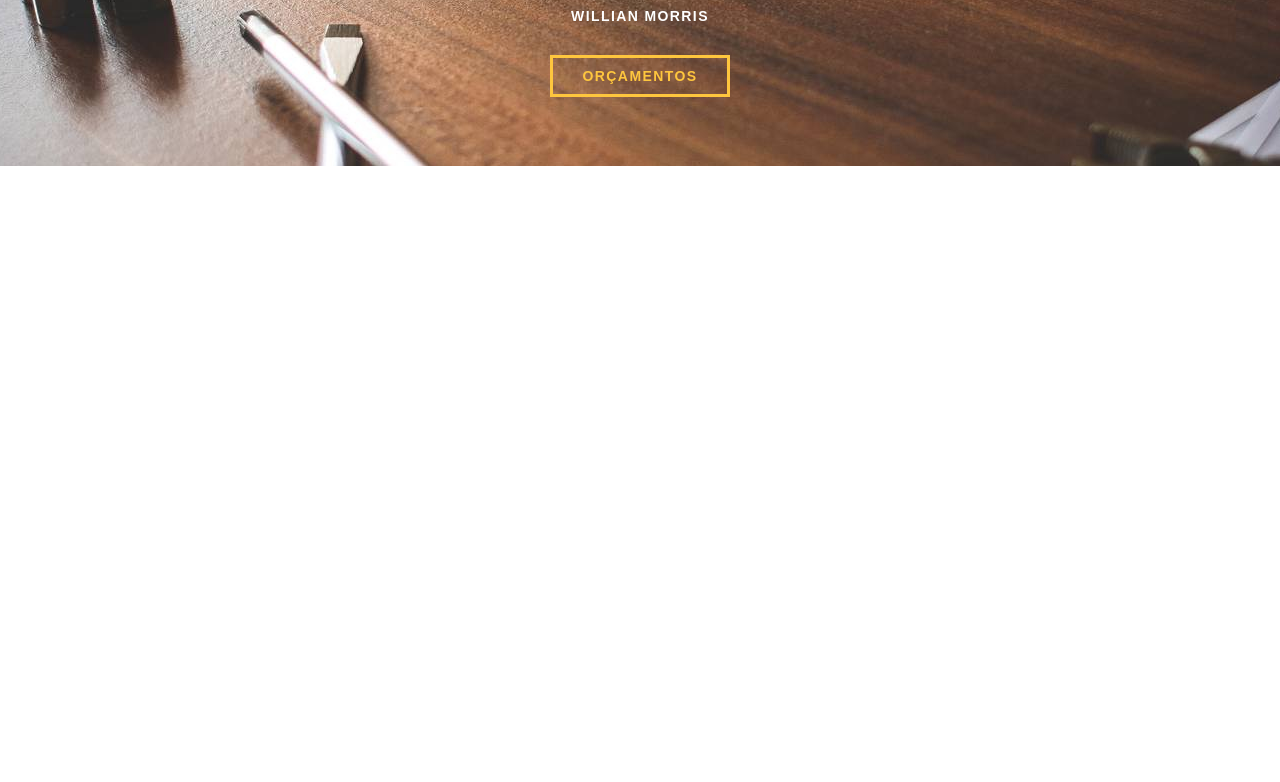
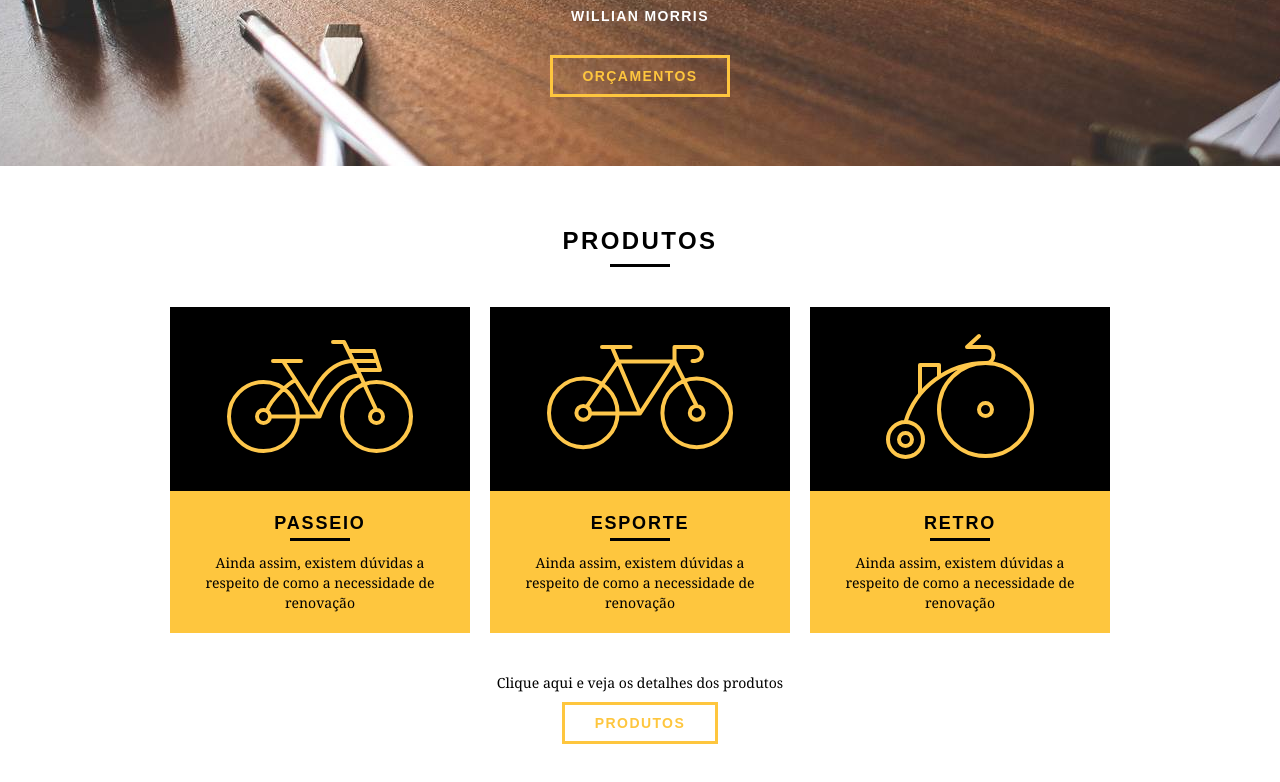
Before and after one commit to BrunodevBandeira/Origamid-Landing-Page, a plain HTML site: page index.html in a window 1280 px wide. Shown: the part 310-1092 px from the top of the page. Before the commit the page ends 800 px from the top, so only its background shows below. Drawn offline with Linux system fonts and the light colour scheme.

Commit message:
Home pronta

```diff
--- a/css/style.css
+++ b/css/style.css
@@ -22,9 +22,38 @@ p {
     font-weight: bold;
 }
 
+
 .btn:hover {
     color: white;
     border-color:  #fff;
+}
+
+
+.btn.btn-preto:hover {
+    color: black;
+    border-color:  #000;
+}
+
+
+.subtitulo {
+    font-size: 24px;
+    line-height: 30px;
+    font-weight: bold;
+    letter-spacing: .1em;
+    color: #000;
+    text-transform: uppercase;
+    text-align: center;
+    margin-bottom: 40px;
+
+}
+
+.subtitulo:after {
+    content: "";
+    display: block;/*Mostra que é um elemento de bloco*/
+    width: 60px;
+    height: 3px;
+    background:#000;
+    margin: 8px auto; /*Ajuda no alinhamento*/
 }
 
 
@@ -62,11 +91,12 @@ p {
 
 /**/
 .header {
-    position: fixed;
+    position: fixed; /*Deixa o nosso cabeçalho sempre fixo*/
     top: 0;
     width: 100%;
     background: #fec63e;
     padding: 15px 0;
+    z-index: 10;
 }
 
 
@@ -112,8 +142,6 @@ p {
     height: 3px;
     background: white;
     margin: 10px auto; /*Ajuda no alinhamento*/
-
-
 }
 
 
@@ -126,3 +154,53 @@ p {
 }
 
 /**/
+/*Produtos*/
+
+.produtos {
+    padding: 60px 0;
+}
+
+.produtos_lista li{
+    background: #fec63e;
+    text-align: center;
+}
+
+
+.produtos_lista li h3 {
+    font-weight: bold;
+    font-size: 18px;
+    line-height: 25px;
+    text-transform: uppercase;
+    letter-spacing: .1em;
+    margin-top: 20px ;
+}
+
+.produtos_lista li h3:after {
+    content: "";
+    display: block;/*Mostra que é um elemento de bloco*/
+    width: 60px;
+    height: 3px;
+    background: #000;
+    margin: 2px auto; /*Ajuda no alinhamento*/
+}
+
+
+.produtos_lista li p {
+    padding:10px 20px 20px 20px;
+}
+
+.produtos_icone {
+    background: #000;
+    padding: 20px;
+    text-align: center;/*Pode ser usado para a linhar a imagem tbm*/
+}
+
+.call {
+     padding-top: 40px;
+     text-align: center;
+     clear: both;
+}
+
+.call p {
+    margin-bottom: 20px;
+}
--- a/index.html
+++ b/index.html
@@ -44,9 +44,43 @@
 			</div>
 		</section>
 
-		<section>
+		<section class="produtos container">
+			<h2 class="subtitulo">Produtos</h2>
+			<ul class="produtos_lista">
+
+				<li class="grid-1-3">
+					<div class="produtos_icone">
+						<img src="img/produtos/passeio.svg" alt="Bikcraft Passeio">
+					</div>
+					<h3>Passeio</h3>
+					<p>Ainda assim, existem dúvidas  a respeito de como a necessidade  de renovação</p>
+				</li>
+
+				<li class="grid-1-3">
+					<div class="produtos_icone">
+						<img src="img/produtos/esporte.svg" alt="Bikcraft Passeio">
+					</div>
+					<h3>Esporte</h3>
+					<p>Ainda assim, existem dúvidas  a respeito de como a necessidade  de renovação</p>
+				</li>
+
+
+				<li class="grid-1-3">
+					<div class="produtos_icone">
+						<img src="img/produtos/retro.svg" alt="Bikcraft Passeio">
+					</div>
+					<h3>Retro</h3>
+					<p>Ainda assim, existem dúvidas  a respeito de como a necessidade  de renovação</p>
+				</li>
+
+			</ul>
+
+			<div class="call">
+				<p>Clique aqui e veja os detalhes dos produtos</p>
+				<a class="btn btn-preto" href="produtos.html">Produtos</a>
+			</div>
+
 
 		</section>
-
 	</body>
 </html>
```
